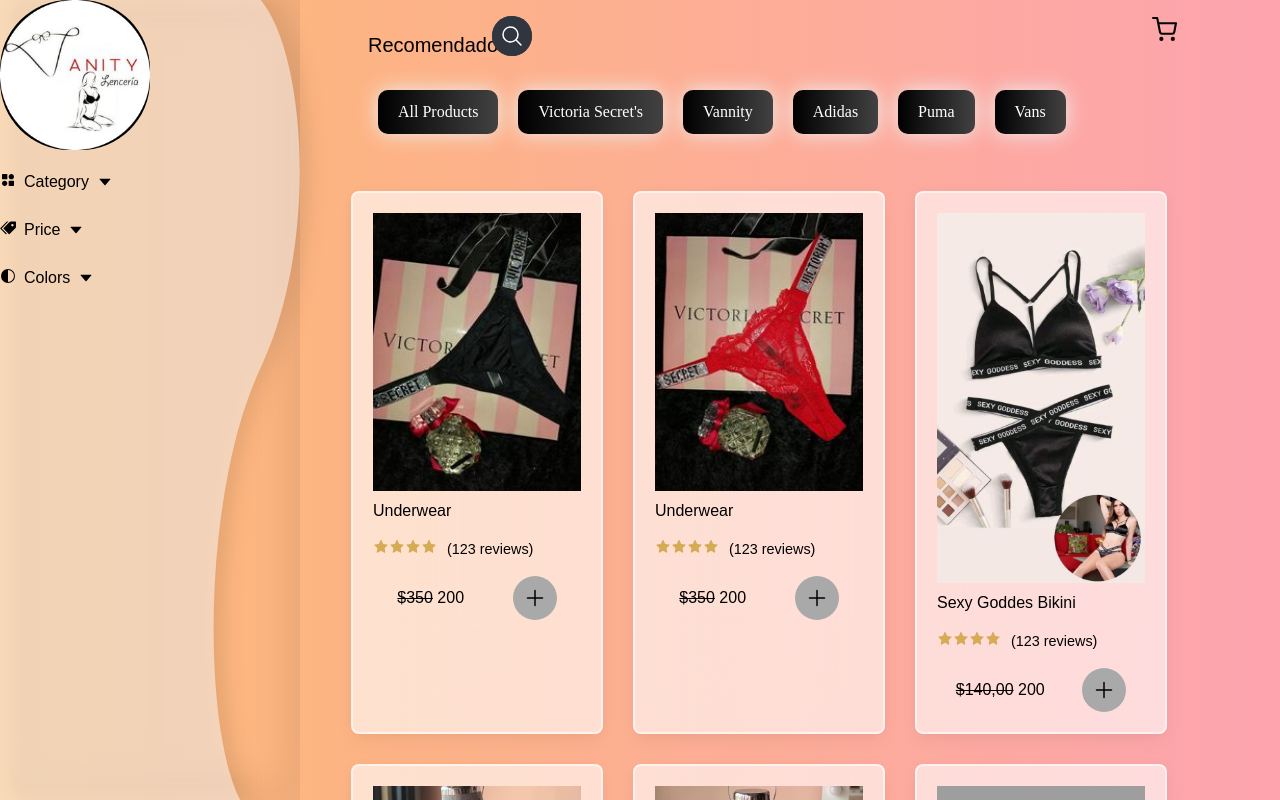
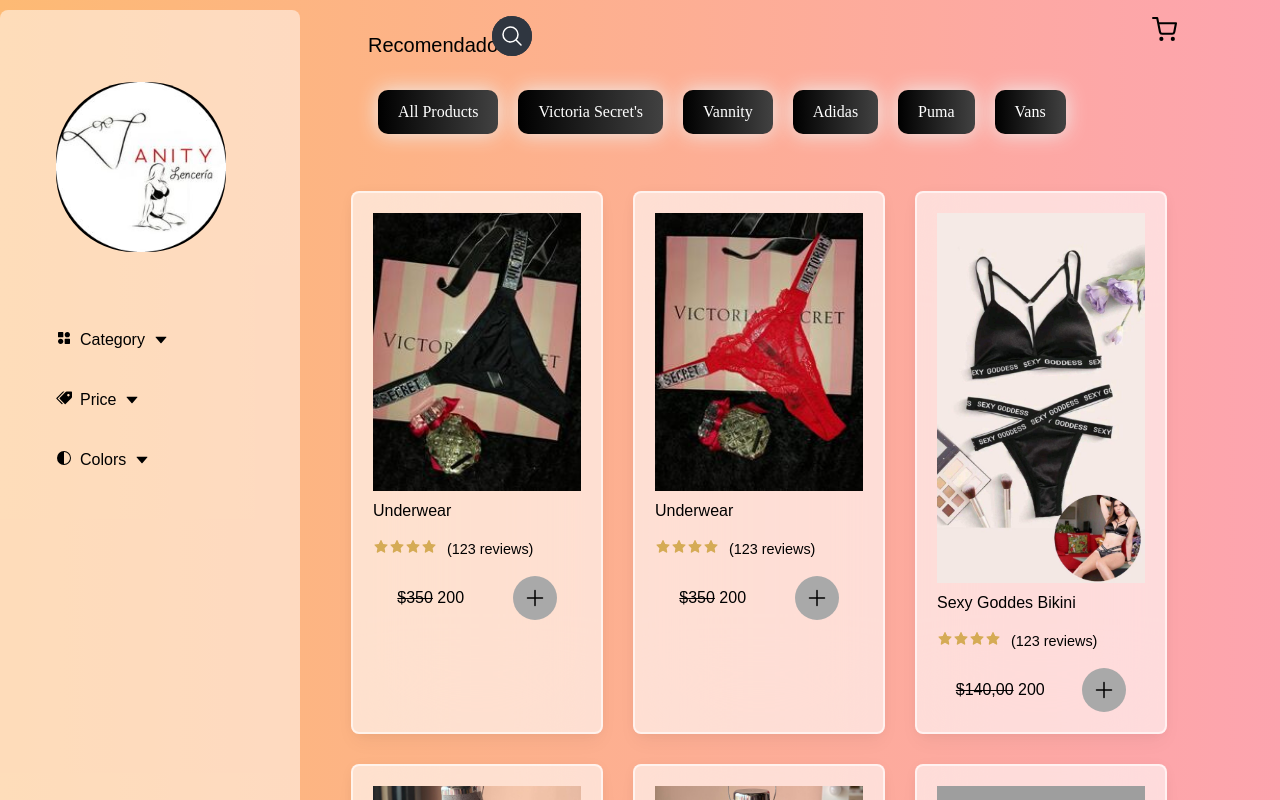
Before and after one commit to Arisz7/Eccomerce, a React (Vite) app: page / in a window 1280 px wide. Shown: the top 800 px of the page. Built offline with nearby package versions, Linux system fonts and the light colour scheme; grey boxes are pictures that could not be loaded.

Commit message:
changing sidebar shape

```diff
--- a/src/sidebar/Sidebar.jsx
+++ b/src/sidebar/Sidebar.jsx
@@ -10,12 +10,14 @@
 
 function Sidebar({ handleChange }) {
   const [shown, setIsShown] = useState(false)
-
+  console.log(shown)
   const handleOnChange = () => {
     setIsShown(prev => !prev)
   }
 
   const { width, height } = useWindowDimensions()
+
+  console.log(width, height)
 
   const sidebarStyles = {
     filter: 'drop-shadow(10px 0 10px #00000030)'
@@ -23,30 +25,17 @@
 
   return <>
     <div
-      style={{ width: !shown && width == "498" ? "0px" : "300px"}}
-      class="fixed inset-y-0 flex duration-500"
-      handleOnChange={handleOnChange}
+      style={{ width: !shown && width == 360 ? 0 : "300px" }}
+      class={`flex flex-col rounded-lg fixed w-64 h-full px-4 py-8 overflow-y-auto bg-white/50 ${!shown ? "w-0" : 'w-80'} transform-500`}
+      shown={shown}
     >
-      <svg
-        class='flex flex-col text-white/50 h-full backdrop-blur-xl'
-        style={sidebarStyles}
-        preserveAspectRatio="none"
-        viewBox="0 0 309 800"
-        fill="currentColor"
-        xmlns="http://www.w3.org/2000/svg"
-      >
-        <path
-          d="M268.487 0H0V800H247.32C207.957 725 207.975 492.294 268.487 367.647C329 243 314.906 53.4314 268.487 0Z"
-
-        />
-      </svg>
-      <div style={{ visibility: !shown && height == "311" ? "hidden" : "visible"}} className='absolute items-center font-medium'>
-        <img src={logo} className='h-[150px] w-[150px] mb-5 rounded-[46%] bg-black' alt="vannityHMO" />
+      <div style={{ visibility: !shown && height == "640" ? "hidden" : "visible" }} className='flex flex-col gap-1 pt-10 ml-10 font-medium'>
+        <img src={logo} className='mb-16 h-[170px] w-[170px] rounded-[46%] bg-black' alt="vannityHMO" />
         <Category handleChange={handleChange} shown={shown} />
         <Price handleChange={handleChange} shown={shown} />
         <Color handleChange={handleChange} shown={shown} />
       </div>
-    </div >
+    </div>
     <button className={`fixed lg:hidden bg-white/50 z-90 justify-center items-center bottom-10 right-10 w-10 h-10 rounded-full drop-shadow-lg flex duration-500`} onClick={handleOnChange}>
       <FcLike size={26} className='cursor-pointer' />
     </button>
```
